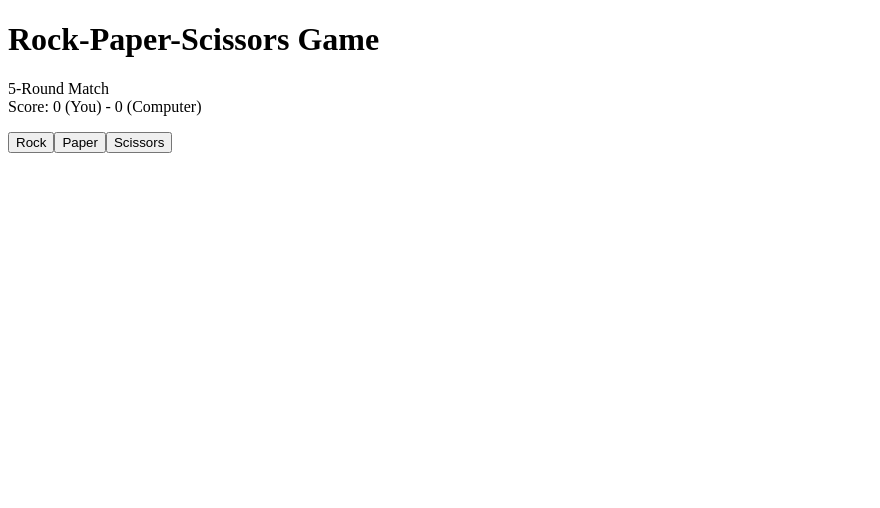
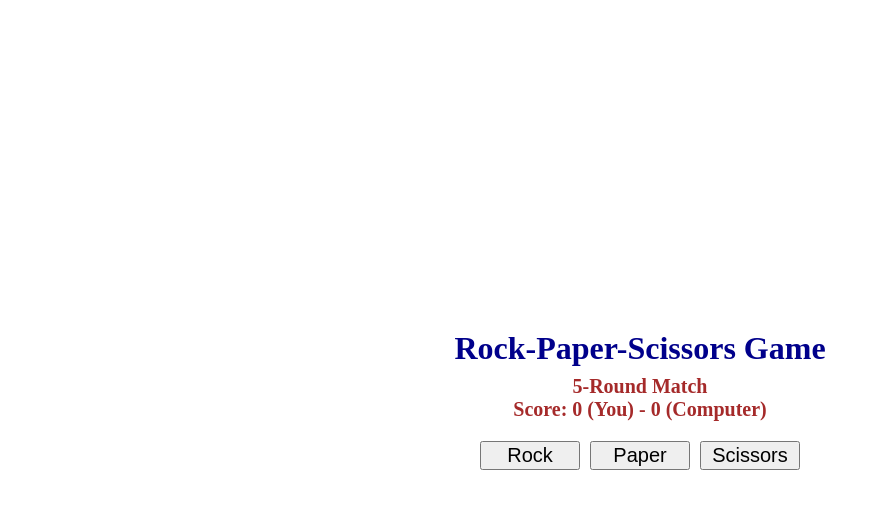
Before and after one commit to gofhilman/rock-paper-scissors, a plain HTML site: page index.html in a window 1280 px wide. Shown: the whole page, without its empty margins (0-880 px from the left). Drawn offline with Linux system fonts and the light colour scheme.

Commit message:
Style the page and improve the game flow
The function to repeat the game by user choice is added.

```diff
--- a/index.html
+++ b/index.html
@@ -4,12 +4,15 @@
     <meta charset="UTF-8">
     <meta name="viewport" content="width=device-width, initial-scale=1.0">
     <title>Rock Paper Scissors</title>
+    <link rel="stylesheet" href="styles.css">
     <script src="javascript.js" defer></script>
 </head>
 <body>
-    <h1 class="title">Rock-Paper-Scissors Game</h1>
-    <p id="score"></p>
-    <div id="button-wrapper"></div>
-    <div id="result-wrapper"></div>
+    <div class="content-wrapper">
+        <h1 class="title">Rock-Paper-Scissors Game</h1>
+        <p id="score"></p>
+        <div id="button-wrapper"></div>
+        <div id="result-wrapper"></div>
+    </div>
 </body>
 </html>
--- a/javascript.js
+++ b/javascript.js
@@ -24,25 +24,31 @@ function playRound(humanChoice,computerChoice) {
     }
 }
 
+function resetGame() {
+    humanScore = 0;
+    computerScore = 0;
+    score.innerHTML = `5-Round Match<br>Score: ${humanScore} (You) - ${computerScore} (Computer)`;
+    const rockButton = document.createElement('button');
+    const paperButton = document.createElement('button');
+    const scissorsButton = document.createElement('button');
+    rockButton.setAttribute('id', 'rock');
+    paperButton.setAttribute('id', 'paper');
+    scissorsButton.setAttribute('id', 'scissors');
+    const buttons = [rockButton, paperButton, scissorsButton];
+    buttons.forEach(button => {
+        choices.appendChild(button);
+        button.textContent = button.id[0].toUpperCase() + button.id.slice(1);
+    });
+    results.replaceChildren();
+}
+
 let humanScore = 0;
 let computerScore = 0;
 let computerSelection = '';
 const score = document.querySelector('#score');
 const choices = document.querySelector('#button-wrapper');
 const results = document.querySelector('#result-wrapper');
-const rockButton = document.createElement('button');
-const paperButton = document.createElement('button');
-const scissorsButton = document.createElement('button');
-rockButton.setAttribute('id', 'rock');
-paperButton.setAttribute('id', 'paper');
-scissorsButton.setAttribute('id', 'scissors');
-buttons = [rockButton, paperButton, scissorsButton];
-buttons.forEach(button => {
-    choices.appendChild(button);
-    button.textContent = button.id[0].toUpperCase() + button.id.slice(1);
-});
-score.innerHTML = `5-Round Match<br>Score: ${humanScore} (You) - ${computerScore} (Computer)`;
-
+resetGame();
 
 choices.addEventListener('click', (event) => {
     computerSelection = getComputerChoice();
@@ -59,5 +65,17 @@ choices.addEventListener('click', (event) => {
         } else {
             gameResult.textContent = 'Sorry, you are lose.';
         }
+        questionToRepeat.textContent = 'Do you want to repeat the game?'
+        const yesButton = document.createElement('button');
+        const noButton = document.createElement('button');
+        yesButton.setAttribute('id', 'yes');
+        noButton.setAttribute('id', 'no');
+        const choiceButtons = [yesButton, noButton];
+        choiceButtons.forEach(button => {
+            results.appendChild(button);
+            button.textContent = button.id[0].toUpperCase() + button.id.slice(1);
+        });
+        yesButton.addEventListener('click', () => resetGame());
+        noButton.addEventListener('click', () => results.replaceChildren());
     }
 });
--- /dev/null
+++ b/styles.css
@@ -0,0 +1,46 @@
+body {
+    height: 100vh;
+    margin: 0;
+    display: flex;
+    align-items: center;
+    justify-content: center;
+}
+
+.content-wrapper {
+    display: flex;
+    flex-direction: column;
+    align-items: center;
+    text-align: center;
+}
+
+.title {
+    margin: 0;
+    color: darkblue;
+}
+
+#score {
+    margin-top: 8px;
+    color: brown;
+    font-weight: 800;
+    font-size: 20px;
+}
+
+#button-wrapper {
+    display: flex;
+    gap: 10px;
+}
+
+#button-wrapper > * {
+    width: 100px;
+    font-size: 20px;
+}
+
+#result-wrapper > * {
+    font-size: 20px;
+    margin: 5px;
+}
+
+#result-wrapper > button {
+    font-size: 15px;
+    margin: 0 7px;
+}
```
